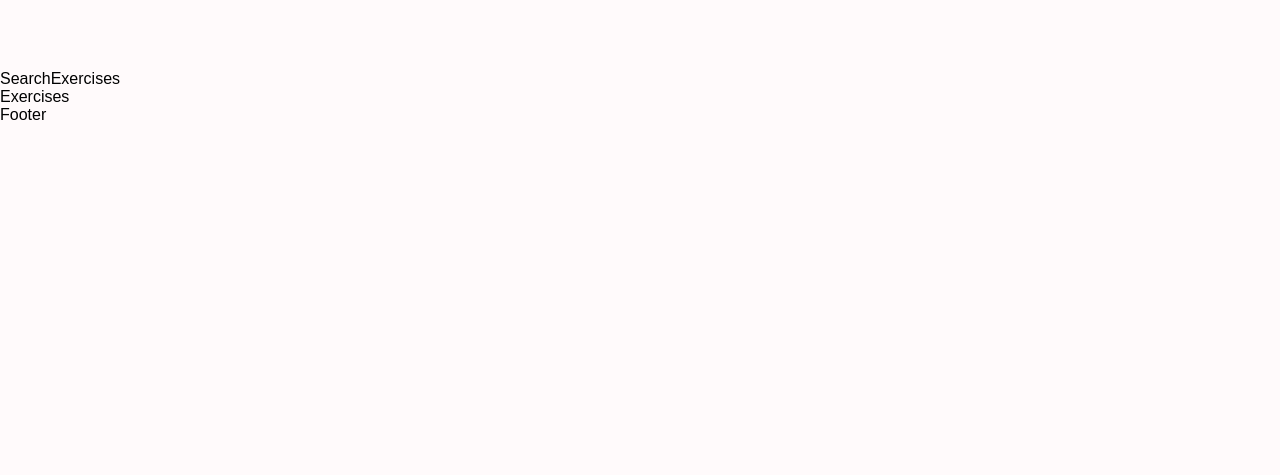
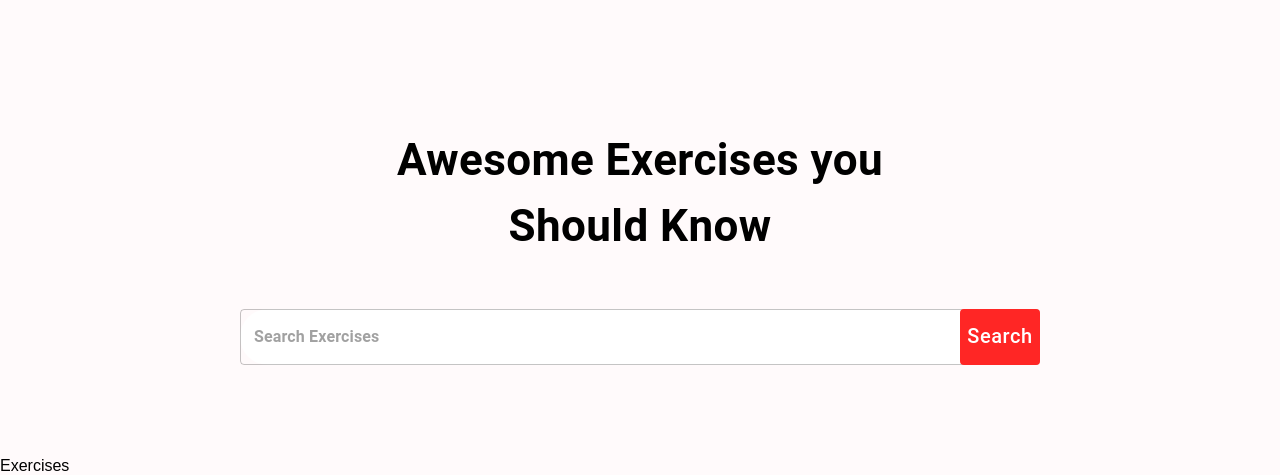
Before and after one commit to ndikumanaisaie/feetness_app, a React app: page / in a window 1280 px wide. Shown: the part 902-1377 px from the top of the page. Before the commit the page ends 1026 px from the top, so only its background shows below. Built offline with nearby package versions, Linux system fonts and the light colour scheme.

Commit message:
Finish search styling

```diff
--- a/src/components/SearchExercises.jsx
+++ b/src/components/SearchExercises.jsx
@@ -1,8 +1,59 @@
 /* eslint-disable no-unused-vars */
-import React from 'react';
+import React, { useEffect, useState } from 'react';
+import {
+  Box, Button, Stack, TextField, Typography,
+} from '@mui/material';
 
 const SearchExercises = () => (
-    <div>SearchExercises</div>
+    <Stack
+      alignItems="center"
+      mt="37px"
+      justifyContent="center"
+      p="20px"
+    >
+      <Typography
+        fontWeight={700}
+        sx={{ fontSize: { lg: '44px', xs: '30px ' } }}
+        mb="50px"
+        textAlign="center"
+      >
+        Awesome Exercises you <br />
+        Should Know
+      </Typography>
+      <Box
+        position="relative"
+        mb="72px"
+      >
+        <TextField
+          sx={{
+            input: { fontWeight: '700', border: 'none', borderRadius: '4px' },
+            width: { lg: '800px', xs: '350px' },
+            backgroundColor: '#fff',
+            borderRadius: '40px',
+          }}
+          height="76px"
+          value=""
+          onChange={(e) => {}}
+          placeholder="Search Exercises"
+          type="text"
+        />
+        <Button
+          className="search-btn"
+          sx={{
+            bgcolor: '#ff2625',
+            color: '#fff',
+            textTransform: 'none',
+            width: { lg: '175', xs: '80px' },
+            fontSize: { lg: '20px', xs: '14px' },
+            height: '56px',
+            position: 'absolute',
+            right: '0',
+          }}
+        >
+          Search
+        </Button>
+      </Box>
+    </Stack>
 );
 
 export default SearchExercises;
```
